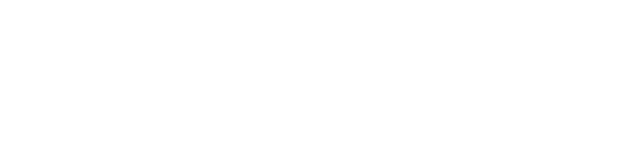
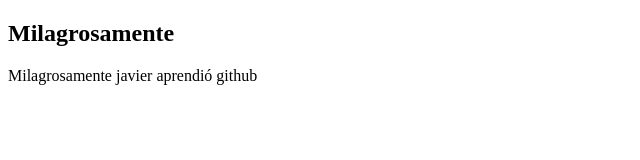
Before and after one commit to JavierSandoval1/youtube-git, a plain HTML site: page index.html in a window 1280 px wide. Shown: the whole page, without its empty margins (0-640 px from the left). Drawn offline with Linux system fonts and the light colour scheme.

Commit message:
primer texto

```diff
--- a/index.html
+++ b/index.html
@@ -6,6 +6,7 @@
     <title>Document</title>
 </head>
 <body>
-
+    <h2>Milagrosamente</h2>
+    <p>Milagrosamente javier aprendió github</p>
 </body>
 </html>
```
